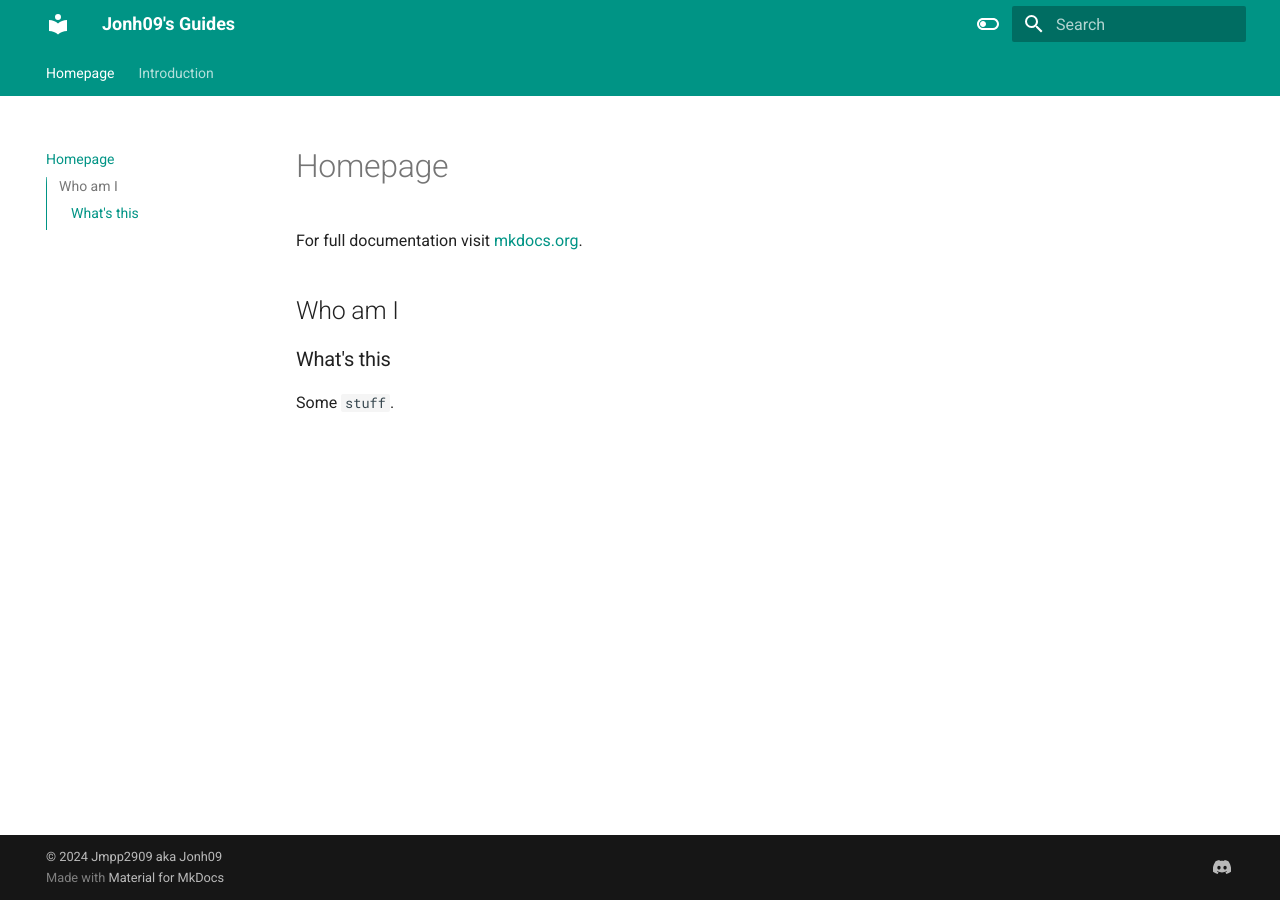
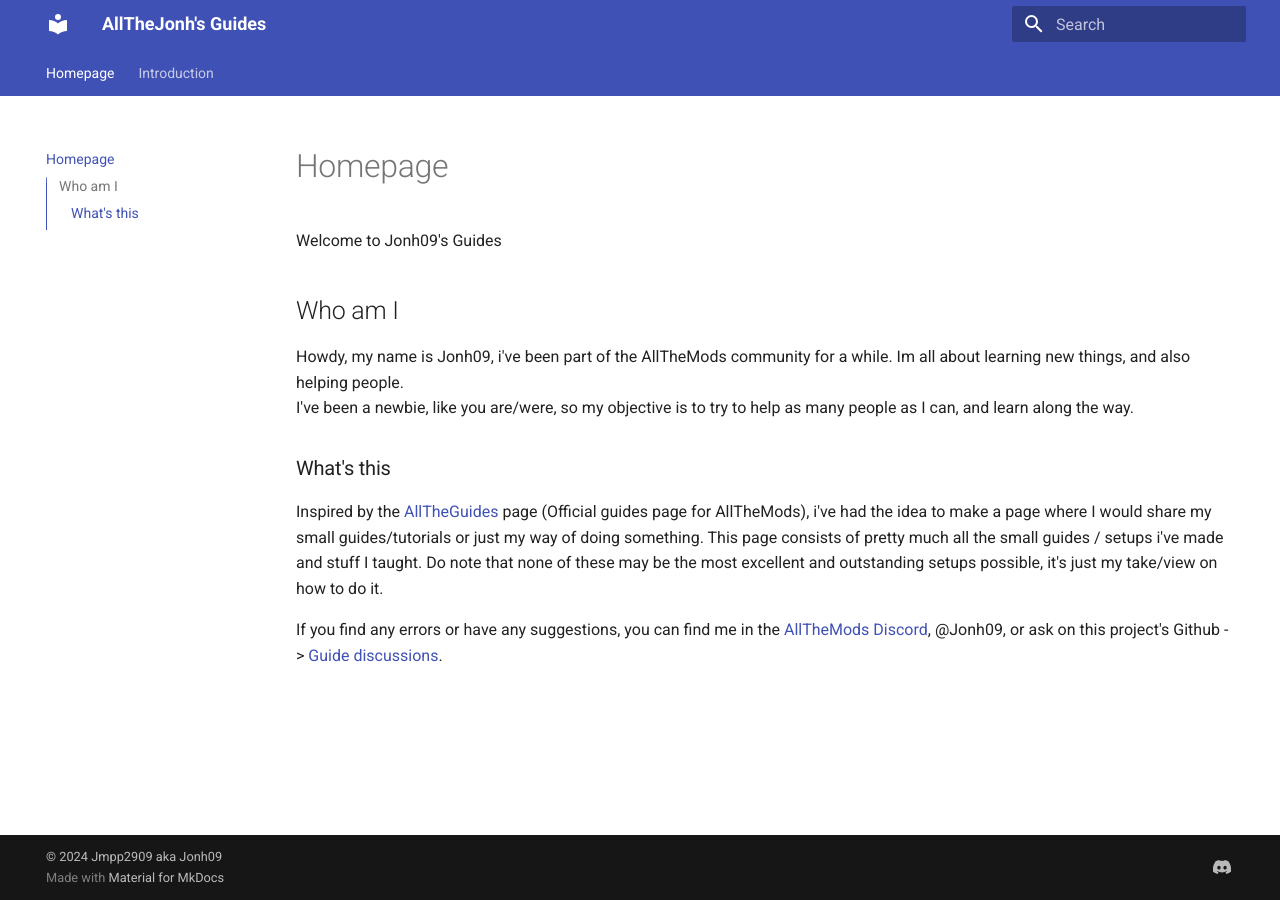
Before and after one commit to Jmpp2909/Jonh09sGuides, an MkDocs documentation site: the page built from docs/index.md, in a window 1280 px wide. Built offline with MkDocs 1.6.1 and Material for MkDocs 9.7.7, drawn with Linux system fonts in a browser that asks for light colours.

Commit message:
License and index update
Just picking this up again

```diff
--- a/docs/index.md
+++ b/docs/index.md
@@ -1,9 +1,17 @@
 # Homepage
 
-For full documentation visit [mkdocs.org](https://www.mkdocs.org).
+Welcome to Jonh09's Guides
 
 ## Who am I
 
+Howdy, my name is Jonh09, i've been part of the AllTheMods community for a while. Im all about learning new things, and also helping people.
+<br>I've been a newbie, like you are/were, so my objective is to try to help as many people as I can, and learn along the way.
+
 ### What's this
 
-Some `stuff`.
+Inspired by the [AllTheGuides](https://allthemods.github.io/alltheguides/) page (Official guides page for AllTheMods), i've had the idea to make a page where I would share my small guides/tutorials or just my way of doing something.
+This page consists of pretty much all the small guides / setups i've made and stuff I taught.
+Do note that none of these may be the most excellent and outstanding setups possible, it's just my take/view on how to do it.
+
+If you find any errors or have any suggestions, you can find me in the [AllTheMods Discord](https://discord.com/invite/allthemods), @Jonh09,
+or ask on this project's Github -> [Guide discussions](https://github.com/Jmpp2909/Jonh09sGuides/discussions/1).
--- a/mkdocs.yml
+++ b/mkdocs.yml
@@ -1,4 +1,4 @@
-site_name: Jonh09's Guides
+site_name: AllTheJonh's Guides
 theme:
   name: material
   features:
@@ -14,17 +14,14 @@ theme:
   language: en
   palette:
     - scheme: default
+
+    # Palette toggle for automatic mode
+    - media: "(prefers-color-scheme)"
       toggle:
-        icon: material/toggle-switch-off-outline
-        name: Switch to dark mode
-      primary: teal
-      accent: purple
+        icon: material/brightness-auto
+        name: Switch to light mode
     - scheme: slate
-      toggle:
-        icon: material/toggle-switch
-        name: Switch to light mode
-      primary: teal
-      accent: lime
+      accent: deep purple
 
 extra:
   social:
```
Also changed, not shown: LICENSE.md (deleted, +0 -121 lines), README.md (+5 -2 lines).
